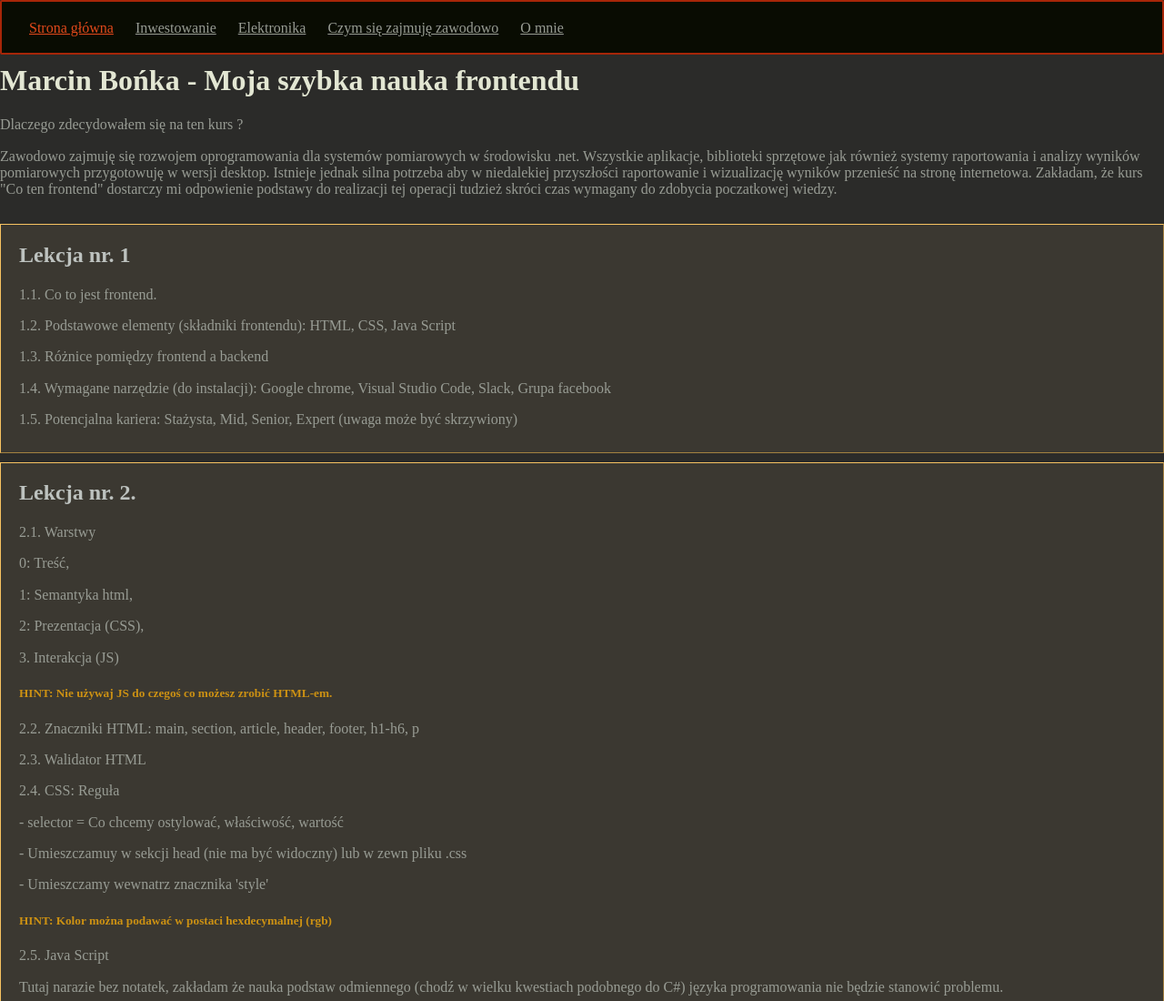
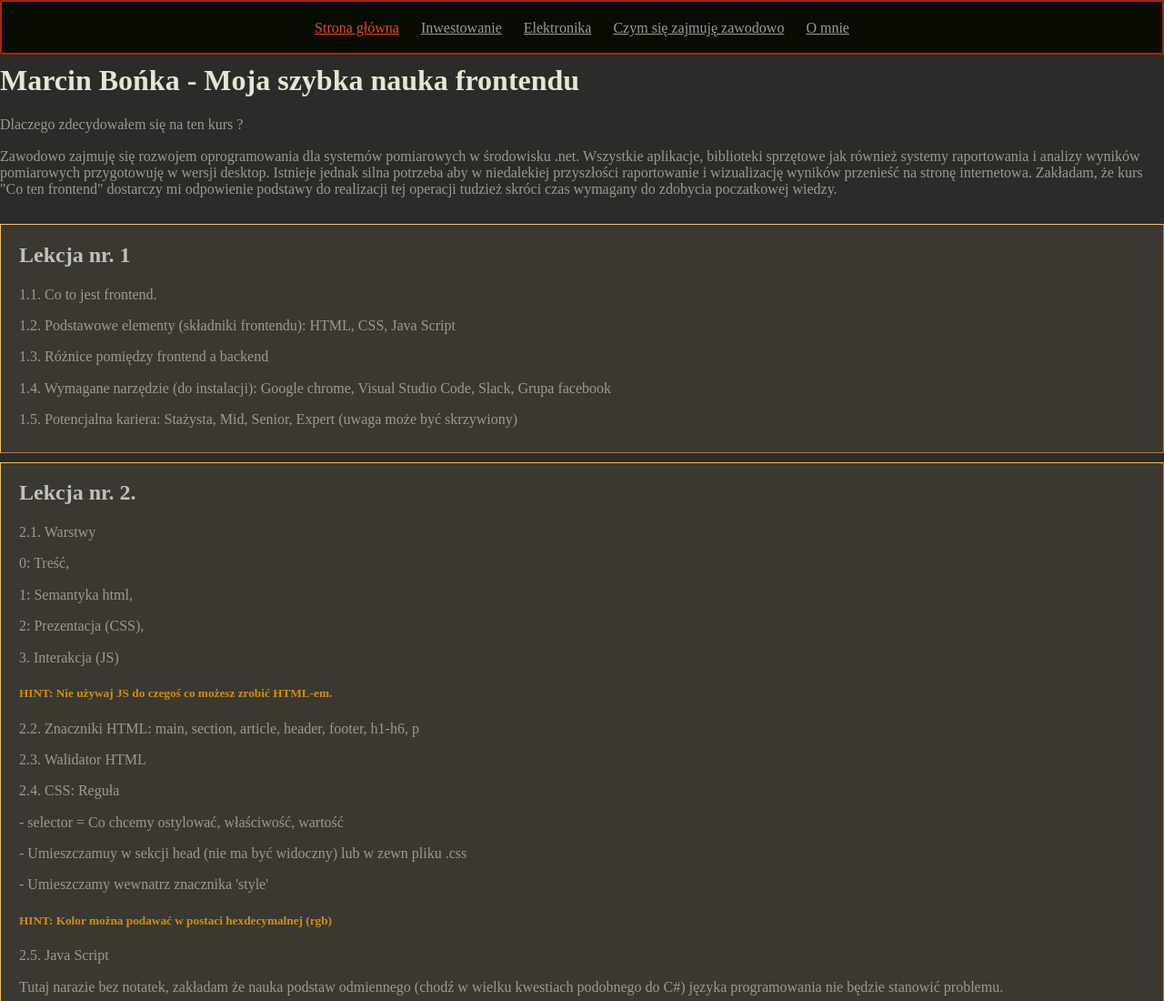
Before and after one commit to MarcinBonka/homepage, a plain HTML site: page index.html in a window 1280 px wide. Shown: the top 1100 px of the page at 91% size. Drawn offline with Linux system fonts and the light colour scheme.

Commit message:
Added flex-box to navigation

```diff
--- a/style.css
+++ b/style.css
@@ -67,8 +67,11 @@ footer {
   top: 0px;
   width: 100%;
   height: 60px;
+  display: flex;
+  flex-direction: row;
+  justify-content: center;
   /* margin: 10px; */
-  box-sizing: border-box;
+  /* box-sizing: border-box; */
 }
 
 .box-picturetext {
```
